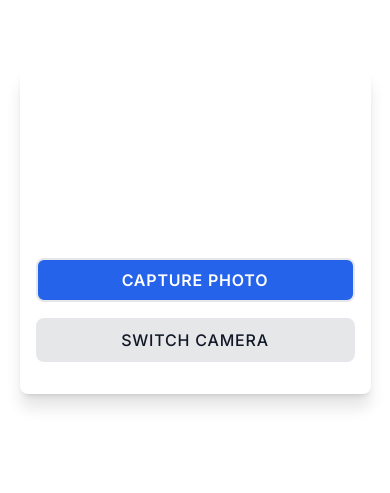
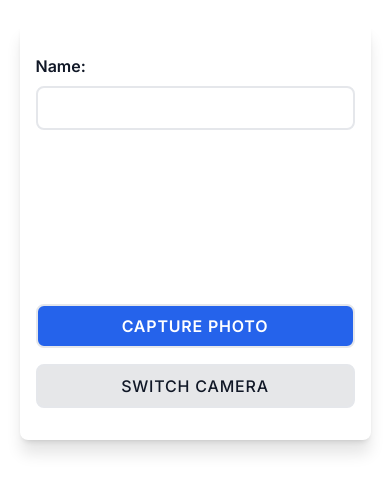
Before and after one commit to Dylan-Burns/fullstack-app, a Next.js app: page / in a window 390 px wide. Shown: the part 191-684 px from the top of the page. Built offline with nearby package versions, Linux system fonts and the light colour scheme; no server answers.

Commit message:
quick fix for mobile version to show entire form

```diff
--- a/app/page.tsx
+++ b/app/page.tsx
@@ -64,7 +64,7 @@ const Page = () => {
                 console.error('Error:', data);
             } else {
                 console.log('Success:', data);
-
+                // Clear the form here if necessary
             }
         } catch (error) {
             console.error('Network error:', error);
@@ -75,7 +75,15 @@ const Page = () => {
         <div id="container">
             <div className="form-container">
                 <form onSubmit={handleSubmit} className="flex flex-col">
-                    {/* Your existing form elements */}
+                    <label htmlFor="name">Name:</label>
+                    <input
+                        type="text"
+                        id="name"
+                        value={name}
+                        onChange={handleNameChange}
+                        required
+                        className="text-input"
+                    />
                     <div className="webcam-container">
                         <Webcam
                             audio={false}
@@ -85,12 +93,15 @@ const Page = () => {
                             className="webcam"
                         />
                         <button type="button" onClick={capture} className="button">Capture Photo</button>
-                        {/* Button to toggle between front and back camera */}
-                        <button type="button" onClick={toggleCamera} className="toggle-camera-btn">
-                            Switch Camera
-                        </button>
+                        <button type="button" onClick={toggleCamera} className="toggle-camera-btn">Switch Camera</button>
                     </div>
-                    {/* Your existing img and submit button elements */}
+                    {imageSrc && (
+                        <div>
+                            <img src={imageSrc} alt="Captured" className="webcam-screenshot" />
+                            <p>File Size: {fileSize} bytes</p>
+                            <button type="submit" className="submit-btn">Submit</button>
+                        </div>
+                    )}
                 </form>
             </div>
         </div>
```
